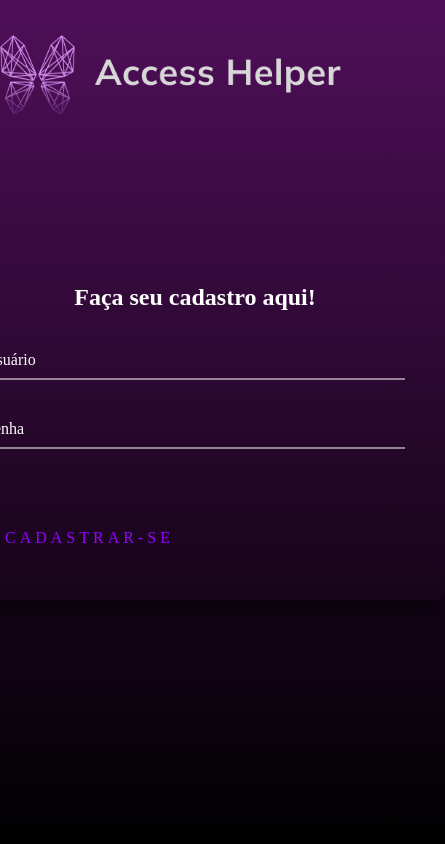
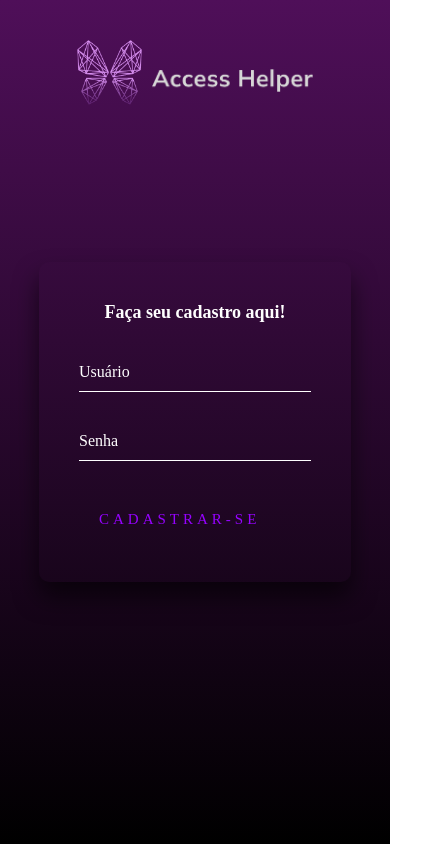
Before and after one commit to GeoRPOliveira/testeCadastro, a plain HTML site: page index.html in a window 390 px wide. Shown: the whole page, 445 px wide, since content can reach past the window. Drawn offline with Linux system fonts and the light colour scheme.

Commit message:
responsividade

```diff
--- a/style.css
+++ b/style.css
@@ -11,7 +11,7 @@ body{
 
 .logo{
     display: flex;
-    justify-content: flex-start;
+    justify-content: center;
     width: 73rem;
     height: 5rem;
     margin-top: 35px;
@@ -105,3 +105,50 @@ body{
                 0 0 50px #9602ff,
                 0 0 100px #9602ff;
   }
+
+@media (max-width: 500px){
+  body{
+    background-image: linear-gradient(to bottom,#4F0F59, black );
+
+  }
+  .logo{
+    width: 15rem;
+    height: 5rem;
+    margin-top: 40px;
+}
+.logo>.borbo>img{
+    height: 65px;
+    width: 65px;
+}
+.logo>.access{
+    margin-left: 10px;
+}
+.logo>.access>img{
+    height: 23px;
+}
+
+.login-box {
+  width: 80%;
+  height: 20em;
+}
+
+.login-box h2 {
+  font-size: 18px;
+}
+
+.login-box form a {
+  font-size: 15px;
+  margin-top: 10px;
+}
+}
+
+@media (max-width: 350px){
+  .login-box form a{
+    font-size: 14px;
+  }
+}
+@media (max-width: 300px){
+  .login-box form a{
+    font-size: 7.4px;
+  }
+}
```
